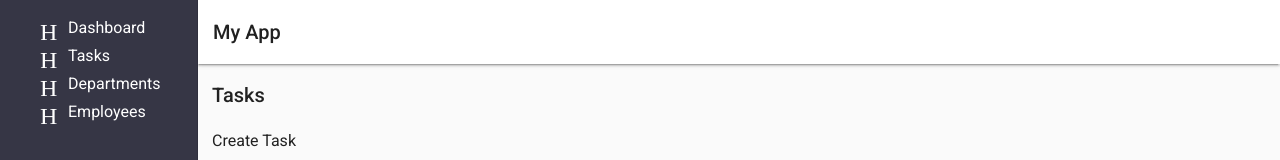
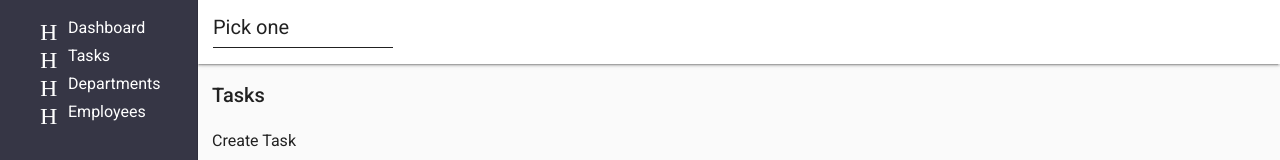
Before and after one commit to petrov-dimitar/task-management-app-fontys-web-2, an Angular app in the folder WEB2-Deyna-Dimitar-Aleksandra/: page /task-list-component in a window 1280 px wide. Shown: the top 160 px of the page. Built offline with nearby package versions, Linux system fonts and the light colour scheme.

Commit message:
Added Search for task for proof of concept.

```diff
--- a/WEB2-Deyna-Dimitar-Aleksandra/src/app/app.component.html
+++ b/WEB2-Deyna-Dimitar-Aleksandra/src/app/app.component.html
@@ -25,7 +25,29 @@
     </mat-nav-list>
   </mat-drawer>
   <mat-drawer-content>
-    <mat-toolbar class="mat-elevation-z2 mat-toolbar-nav">My App</mat-toolbar>
+    <mat-toolbar class="mat-elevation-z2 mat-toolbar-nav">
+      <form class="example-form">
+        <mat-form-field class="example-full-width">
+          <input
+            type="text"
+            placeholder="Pick one"
+            aria-label="Number"
+            matInput
+            [formControl]="myControl"
+            [matAutocomplete]="auto"
+          />
+          <mat-autocomplete #auto="matAutocomplete">
+            <mat-option
+              *ngFor="let option of filteredOptions | async"
+              [value]="option.name"
+            >
+              {{ option.id }} {{ option.name }}
+            </mat-option>
+          </mat-autocomplete>
+        </mat-form-field>
+      </form>
+    </mat-toolbar>
+
     <!-- <app-task-list></app-task-list>
     <app-department-list></app-department-list>
     <app-employee-list></app-employee-list> -->
--- a/WEB2-Deyna-Dimitar-Aleksandra/src/app/app.component.ts
+++ b/WEB2-Deyna-Dimitar-Aleksandra/src/app/app.component.ts
@@ -1,10 +1,62 @@
-import { Component } from '@angular/core';
+import { Component, OnInit } from '@angular/core';
+import { FormControl } from '@angular/forms';
+import { Observable } from 'rxjs';
 
+
+import { map, startWith } from 'rxjs/operators';
+import { TaskService } from './services/task.service';
+import { EmployeeService } from './services/employee.service';
+import { DepartmentsService } from './services/departments.service';
+import { Task } from './interfaces/task';
+import { Employee } from './interfaces/employee';
+import { Department } from './interfaces/department';
 @Component({
   selector: 'app-root',
   templateUrl: './app.component.html',
   styleUrls: ['./app.component.css']
 })
-export class AppComponent {
+export class AppComponent implements OnInit {
   title = 'WEB2-Deyna-Dimitar-Aleksandra';
+
+  constructor(public taskService: TaskService, private employeeService: EmployeeService, private departmentService: DepartmentsService) { }
+
+  myControl = new FormControl();
+  options: Task[] = [];
+  filteredOptions: Observable<Task[]>;
+
+  tasks: Task[];
+  employees: Employee[];
+  departments: Department[];
+
+  ngOnInit() {
+    this.getTasks();
+    this.getEmployees();
+    this.getDepartments();
+    this.tasks.filter(task => {
+      this.options.push(task);
+    })
+
+    this.filteredOptions = this.myControl.valueChanges
+      .pipe(
+        startWith(''),
+        map(value => this._filter(value))
+      );
+  }
+
+
+  getTasks(): void {
+    this.taskService.getTasks().subscribe(tasks => this.tasks = tasks);
+  }
+
+  getEmployees(): void {
+    this.employeeService.getEmployee().subscribe(emp => this.employees = emp);
+  }
+  getDepartments(): void {
+    this.departmentService.getDepartments().subscribe(dep => this.departments = dep);
+  }
+  private _filter(value: string): Task[] {
+    const filterValue = value.toLowerCase();
+
+    return this.options.filter(option => option.name.toLowerCase().includes(filterValue));
+  }
 }
--- a/WEB2-Deyna-Dimitar-Aleksandra/src/app/task/task-list/task-list.component.ts
+++ b/WEB2-Deyna-Dimitar-Aleksandra/src/app/task/task-list/task-list.component.ts
@@ -5,6 +5,7 @@ import { Employee } from '../../interfaces/employee';
 import { EmployeeService } from '../../services/employee.service';
 import { DepartmentsService } from '../../services/departments.service';
 import { Department } from '../../interfaces/department';
+import { FormControl } from '@angular/forms';
 
 @Component({
   selector: 'app-task-list',
@@ -25,6 +26,8 @@ export class TaskListComponent implements OnInit {
   selectedEmployee: Employee;
   departments: Department[];
   selectedDepartment: Department;
+
+
   ngOnInit() {
     this.getTasks();
     this.getEmployees();
@@ -52,4 +55,6 @@ export class TaskListComponent implements OnInit {
   selectTask(task) {
     this.selectedTask = task;
   }
+
+
 }
```
Also changed, not shown: WEB2-Deyna-Dimitar-Aleksandra/src/app/app.module.ts (+5 -3 lines), 1 other file (tests, documents, lock files or other folders).
